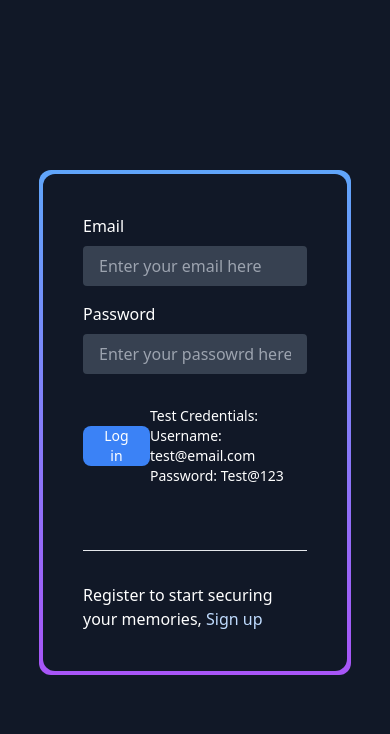
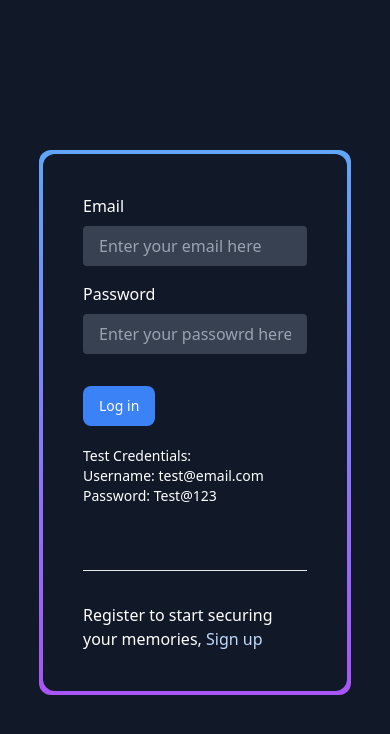
Before and after one commit to pranav605/journal, a Next.js app: page /login in a window 390 px wide. Shown: the top 734 px of the page. Built offline with nearby package versions, Linux system fonts and the light colour scheme.

Commit message:
Made login page responsive

```diff
--- a/app/login/page.tsx
+++ b/app/login/page.tsx
@@ -5,7 +5,7 @@ import LoginForm from "../ui/login-form";
 export default function Page() {
     return (
         <div className="flex flex-col justify-center items-center h-screen bg-gray-900 ">
-            <div className="bg-transparent rounded-xl bg-gradient-to-b from-blue-400 to-purple-500 bg-clip-border p-1 h-fill w-4/5 md:w-1/4">
+            <div className="bg-transparent rounded-xl bg-gradient-to-b from-blue-400 to-purple-500 bg-clip-border p-1 h-fill w-4/5 sm:w-3/5 md:w-3/5">
                 <div className="bg-gray-900 h-full p-10 rounded-xl">
                     <LoginForm />
                     <hr className="h-px my-8 bg-gray-200 border-0 dark:bg-gray-700"></hr>
--- a/app/ui/dashboard/editor.tsx
+++ b/app/ui/dashboard/editor.tsx
@@ -144,7 +144,6 @@ export default function Editor({
                   if (mode === 'edit' && entryId) {
                     const confirmDelete = window.confirm("Are you sure you want to delete this entry?");
                     if (confirmDelete) {
-                      console.log(`Entry with id ${entryId} deleted`);
                       const res = await deleteEntry(entryId, journalId);
                       if (res === 'Error') {
                         alert("Unable to delete the entry, please try again");
--- a/app/ui/login-form.tsx
+++ b/app/ui/login-form.tsx
@@ -30,11 +30,11 @@ export default function LoginForm() {
         placeholder="Enter your passowrd here"
         required
       ></input>
-      <div className="flex flex-row justify-between items-center mt-8">
+      <div className="flex flex-col sm:flex-row justify-between sm:items-center mt-8">
         <Button className=" max-w-fit">
           Log in
         </Button>
-        <div className="flex flex-col text-sm justify-center">
+        <div className="flex flex-col text-sm justify-center pt-5 sm:pt-0">
           <p>Test Credentials:</p>
           <p>Username: test@email.com</p>
           <p>Password: Test@123</p>
```
Also changed, not shown: app/ui/signup-form.tsx (+6 -6 lines).
